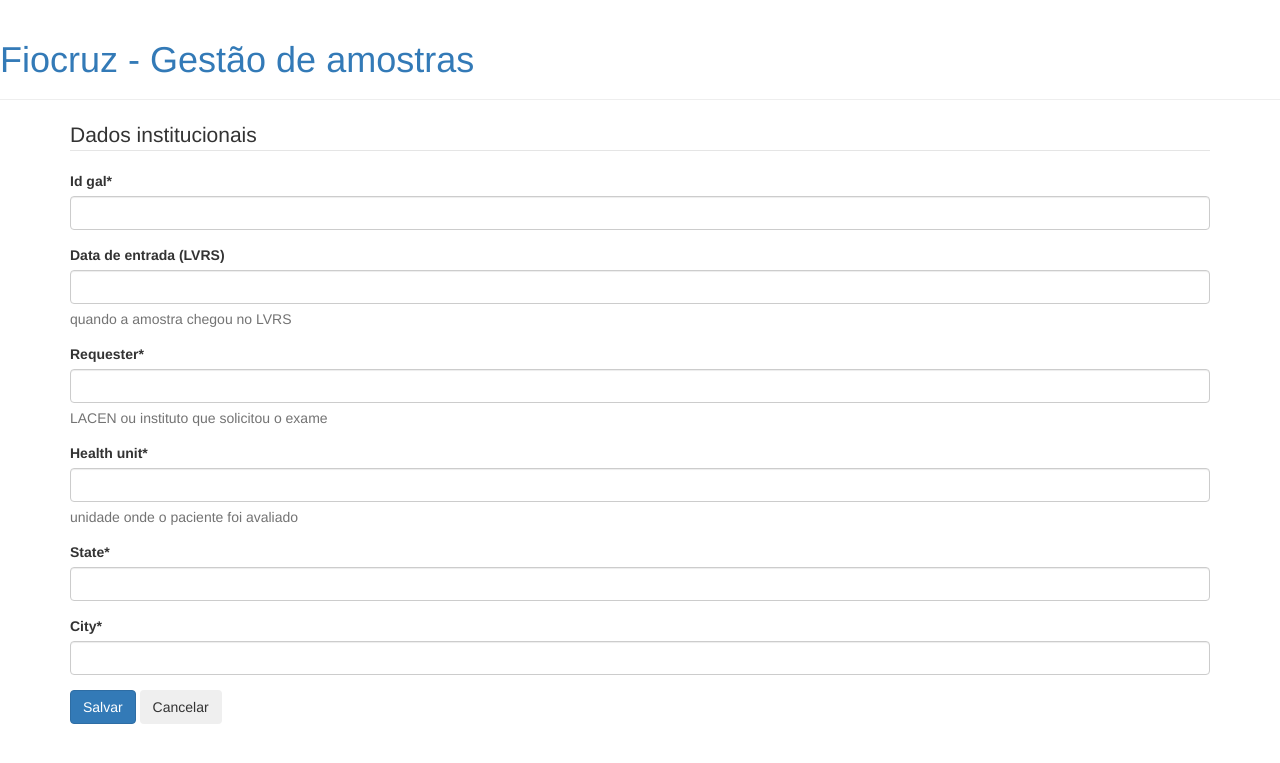
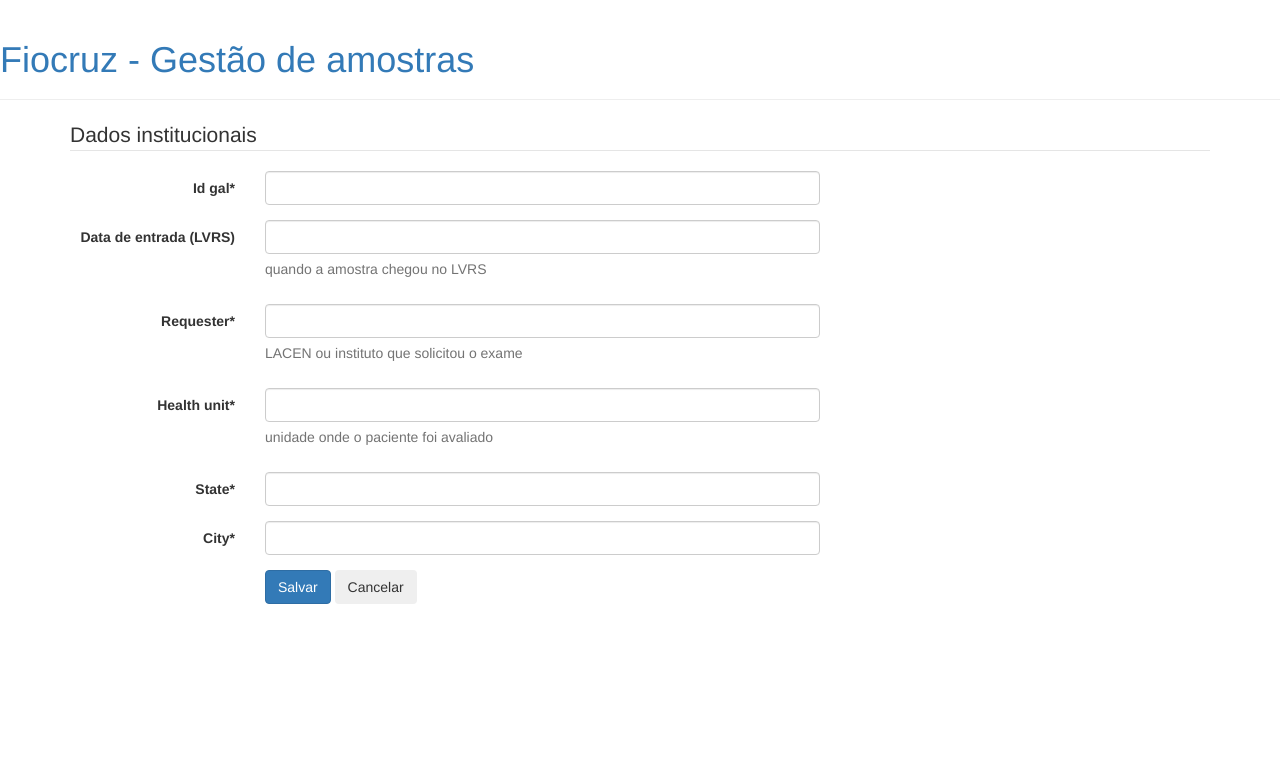
Before and after one commit to gems-uff/labsys, a Django app: page /admission_notes/create in a window 1280 px wide. Shown: the top 763 px of the page. Run offline with Django 3.2, Linux system fonts and the light colour scheme; some libraries are stand-ins or nearby versions.

Commit message:
:bug: Fix form class and reduce form width
- Since form_tag is false, it's misleading useing form_class
- Set class of form in template
- Set main form fields width to lg-8 (2 + 6)
- Form horizontal

```diff
--- a/admission_notes/forms.py
+++ b/admission_notes/forms.py
@@ -19,6 +19,8 @@ class AdmissionNoteForm(forms.ModelForm):
         super(AdmissionNoteForm, self).__init__(*args, **kwargs)
         self.helper = FormHelper()
         self.helper.form_tag = False
+        self.helper.label_class = 'col-lg-2'
+        self.helper.field_class = 'col-lg-6'
 
 
         self.helper.layout = Layout(
--- a/admission_notes/templates/admission_notes/create.html
+++ b/admission_notes/templates/admission_notes/create.html
@@ -2,10 +2,8 @@
 {% load crispy_forms_tags %}
 
 {% block body-content %}
-  <div class="container">
-    <form action="{% url 'admission_notes:create' %}" method="post">
-      {% crispy admission_note_form %}
-    </form>
-  </div>
+  <form action="{% url 'admission_notes:create' %}" method="post" class="form-horizontal">
+    {% crispy admission_note_form %}
+  </form>
 
 {% endblock body-content %}
--- a/templates/labsys/base.html
+++ b/templates/labsys/base.html
@@ -22,8 +22,10 @@
     <div class="page-header">
       <h1><a href="#">Fiocruz - Gestão de amostras</a></h1>
     </div>
-    {% block body-content %}
-    {% endblock %}
+    <div class="container">
+      {% block body-content %}
+      {% endblock %}
+    </div>
     <!-- jQuery (necessary for Bootstrap's JavaScript plugins) -->
     <script src="https://ajax.googleapis.com/ajax/libs/jquery/1.11.3/jquery.min.js"></script>
     <!-- Include all compiled plugins (below), or include individual files as needed -->
```
